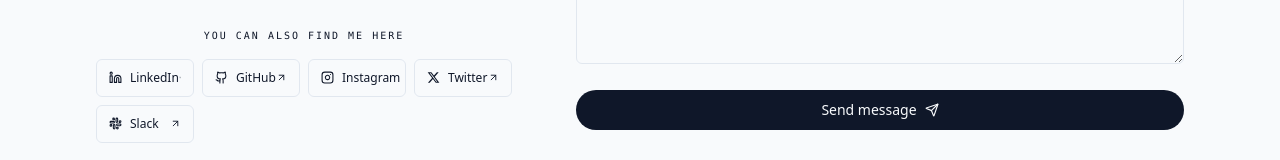
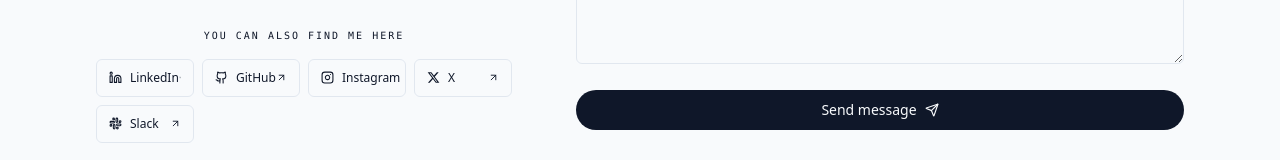
Before and after one commit to Santi2307/santi-portafolio, a React (Vite) app: page / in a window 1280 px wide. Shown: the part 7340-7500 px from the top of the page. Built offline with nearby package versions, Linux system fonts and the light colour scheme.

Commit message:
add socials

```diff
--- a/src/components/ContactSection.jsx
+++ b/src/components/ContactSection.jsx
@@ -451,7 +451,7 @@ const SOCIAL_LINKS = [
     href: "https://www.instagram.com/santiagodelgadosanchez",
     label: "Instagram",
   },
-  { icon: FaXTwitter, href: "https://x.com/Santiagodelga23", label: "Twitter" },
+  { icon: FaXTwitter, href: "https://x.com/Santiagodelga23", label: "X" },
 
   { icon: Slack, href: "https://santiagodelga.slack.com", label: "Slack" },
 
```
